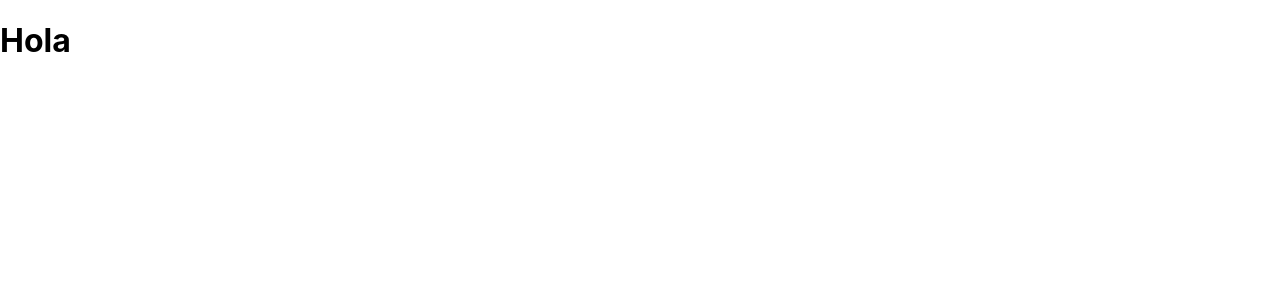
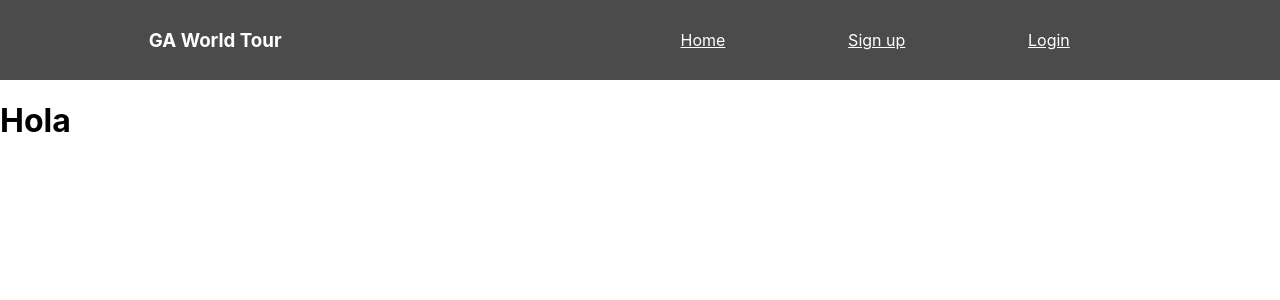
Before and after one commit to Taerarch/ga-world-tour, a React (Create React App) app: page / in a window 1280 px wide. Shown: the top 300 px of the page. Built offline with nearby package versions, Linux system fonts and the light colour scheme.

Commit message:
Router added

```diff
--- a/package.json
+++ b/package.json
@@ -8,6 +8,7 @@
     "@testing-library/user-event": "^7.2.1",
     "react": "^16.13.1",
     "react-dom": "^16.13.1",
+    "react-router-dom": "^5.2.0",
     "react-scripts": "3.4.1"
   },
   "scripts": {
--- a/src/App.css
+++ b/src/App.css
@@ -2,37 +2,19 @@
   text-align: center;
 }
 
-.App-logo {
-  height: 40vmin;
-  pointer-events: none;
-}
-
-@media (prefers-reduced-motion: no-preference) {
-  .App-logo {
-    animation: App-logo-spin infinite 20s linear;
-  }
-}
-
-.App-header {
-  background-color: #282c34;
-  min-height: 100vh;
+nav{
   display: flex;
-  flex-direction: column;
+  justify-content: space-around;
   align-items: center;
-  justify-content: center;
-  font-size: calc(10px + 2vmin);
+  min-height: 10vh;
+  background: rgb(75,75,75);
   color: white;
 }
 
-.App-link {
-  color: #61dafb;
+.nav-links{
+  width: 40%;
+  display: flex;
+  justify-content: space-around;
+  align-items: center;
+  list-style: none;
 }
-
-@keyframes App-logo-spin {
-  from {
-    transform: rotate(0deg);
-  }
-  to {
-    transform: rotate(360deg);
-  }
-}
--- a/src/components/App.js
+++ b/src/components/App.js
@@ -1,12 +1,23 @@
 import React from 'react';
-import Map from './Map'
-
+import Nav from './Nav'
+import {BrowserRouter as Router, Switch, Route} from 'react-router-dom'
+import Signup from './Signup';
+import Login from './Login';
+import Home from './Home';
 
 function App() {
   return (
-    <div className="App">
-      <Map />
-    </div>
+    <Router>
+      <div>
+        <Nav />
+        <Switch>
+          <Route path="/" exact component ={Home} />
+          <Route path="/signup" component ={Signup} />
+          <Route path="/login" component ={Login} />
+        </Switch>
+      </div>
+
+    </Router>
   );
 }
 
--- /dev/null
+++ b/src/components/Home.js
@@ -0,0 +1,12 @@
+import React, { Component } from 'react'
+import Map from './Map'
+
+export default class Home extends Component {
+    render() {
+        return (
+            <div>
+                <Map />
+            </div>
+        )
+    }
+}
--- /dev/null
+++ b/src/components/Login.js
@@ -0,0 +1,11 @@
+import React, { Component } from 'react'
+
+export default class Login extends Component {
+    render() {
+        return (
+            <div>
+                <h1>Log in page</h1>
+            </div>
+        )
+    }
+}
--- /dev/null
+++ b/src/components/Nav.js
@@ -0,0 +1,28 @@
+import React from 'react'
+import '../App.css'
+import {Link} from 'react-router-dom'
+
+function Nav() {
+    const navStyle={
+        color: 'white'
+    }
+
+    return (
+        <nav>
+            <h3>GA World Tour</h3>
+            <ul className="nav-links">
+                <Link style={navStyle} to="/">
+                    <li>Home</li>
+                </Link>
+                <Link style={navStyle} to="/signup">
+                    <li>Sign up</li>
+                </Link>
+                <Link style={navStyle} to="/login">
+                    <li>Login</li>
+                </Link>
+            </ul>
+        </nav>
+    )
+}
+
+export default Nav
--- /dev/null
+++ b/src/components/Signup.js
@@ -0,0 +1,11 @@
+import React, { Component } from 'react'
+
+export default class Signup extends Component {
+    render() {
+        return (
+            <div>
+                <h1>Signup page</h1>
+            </div>
+        )
+    }
+}
```
Also changed, not shown: 1 other file (tests, documents, lock files or other folders).
